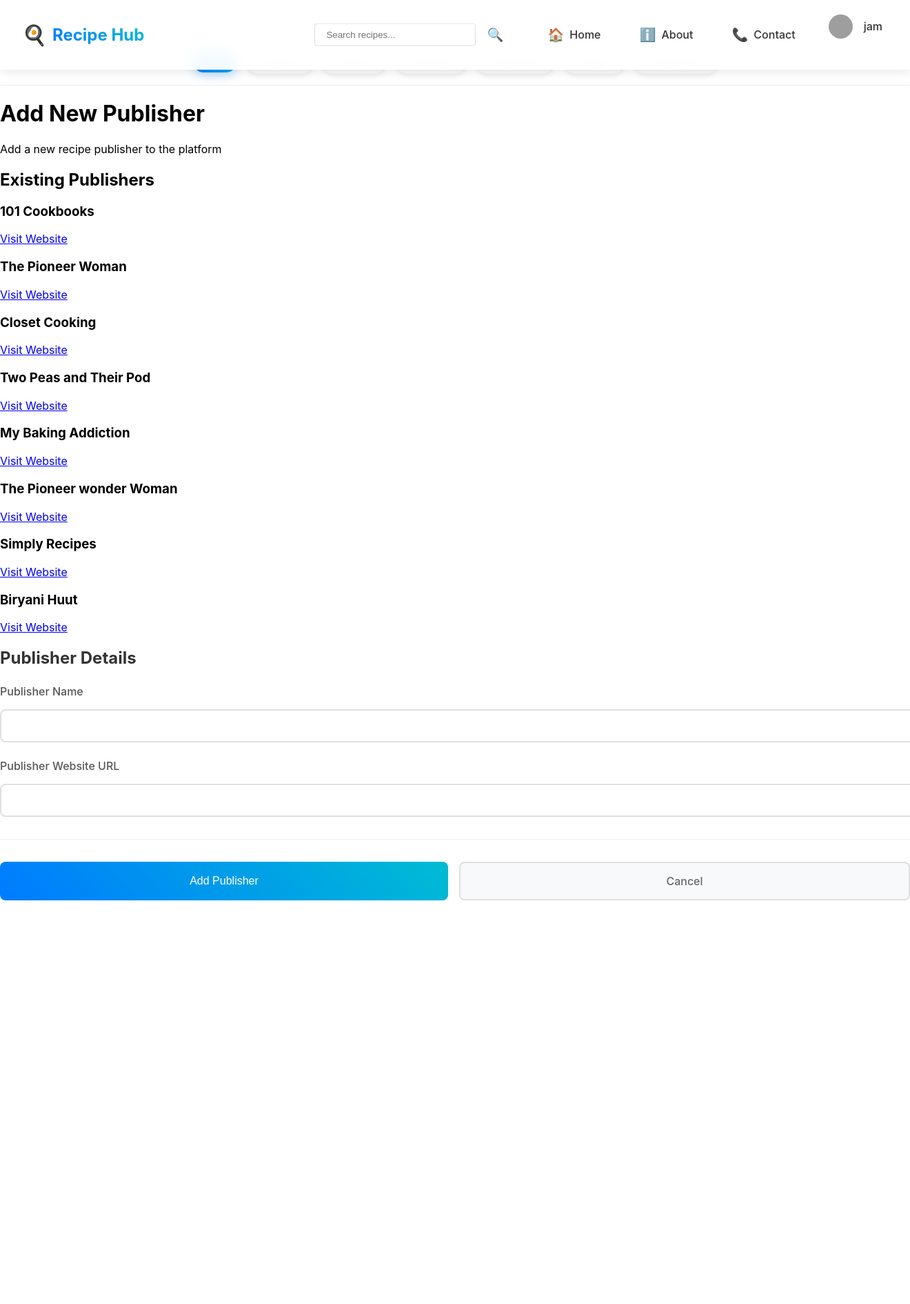
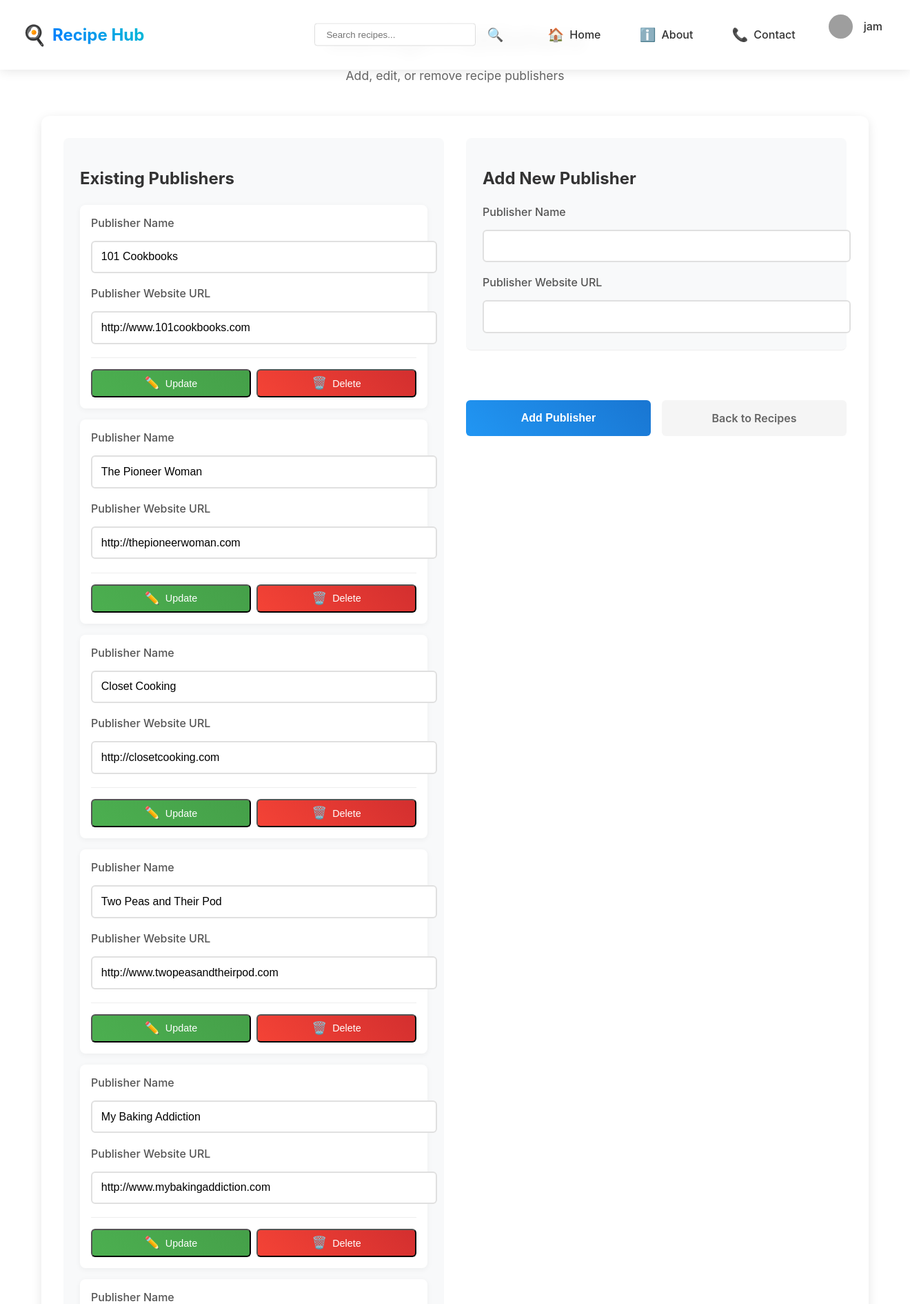
Before and after one commit to jamalihassan0307/recipe_finder, a Django app: page /recipe/publisher/add/ in a window 1320 px wide; the page is wider, and only the part inside the window is pictured. Shown: the top 1890 px of that part at 69% size. Before the commit the page ends 1305 px from the top of that part, so only its background shows below. Run offline with Django 5.2, Linux system fonts and the light colour scheme; a user stored in the database is signed in; data comes from the database, SQL or seed files in the repository; grey boxes are pictures that could not be loaded.

Commit message:
Refactor add_publisher view and template to support adding, editing, and deleting publishers. Implement action-based handling for publisher management, enhance form layout, and add new CSS styles for improved user experience. Update template links and titles for consistency.

```diff
--- a/app/views.py
+++ b/app/views.py
@@ -214,19 +214,52 @@
 @admin_required
 def add_publisher(request):
     if request.method == 'POST':
-        name = request.POST.get('publisher_name')
-        url = request.POST.get('publisher_url')
+        action = request.POST.get('action')
 
-        if Publisher.objects.filter(publisher_name=name).exists():
-            messages.error(request, 'A publisher with this name already exists.')
-            return redirect('add_publisher')
+        if action == 'add':
+            name = request.POST.get('publisher_name')
+            url = request.POST.get('publisher_url')
 
-        Publisher.objects.create(
-            publisher_name=name,
-            publisher_url=url
-        )
-        messages.success(request, 'Publisher added successfully!')
-        return redirect('manage_recipes')
+            if Publisher.objects.filter(publisher_name=name).exists():
+                messages.error(request, 'A publisher with this name already exists.')
+            else:
+                Publisher.objects.create(
+                    publisher_name=name,
+                    publisher_url=url
+                )
+                messages.success(request, 'Publisher added successfully!')
+
+        elif action == 'edit':
+            publisher_id = request.POST.get('publisher_id')
+            name = request.POST.get('publisher_name')
+            url = request.POST.get('publisher_url')
+
+            try:
+                publisher = Publisher.objects.get(id=publisher_id)
+                if Publisher.objects.filter(publisher_name=name).exclude(id=publisher_id).exists():
+                    messages.error(request, 'A publisher with this name already exists.')
+                else:
+                    publisher.publisher_name = name
+                    publisher.publisher_url = url
+                    publisher.save()
+                    messages.success(request, 'Publisher updated successfully!')
+            except Publisher.DoesNotExist:
+                messages.error(request, 'Publisher not found.')
+
+        elif action == 'delete':
+            publisher_id = request.POST.get('publisher_id')
+            try:
+                publisher = Publisher.objects.get(id=publisher_id)
+                # Check if there are any recipes associated with this publisher
+                if Recipe.objects.filter(publisher=publisher).exists():
+                    messages.error(request, 'Cannot delete publisher with associated recipes. Please delete or reassign the recipes first.')
+                else:
+                    publisher.delete()
+                    messages.success(request, 'Publisher deleted successfully!')
+            except Publisher.DoesNotExist:
+                messages.error(request, 'Publisher not found.')
+
+        return redirect('add_publisher')
 
     publishers = Publisher.objects.all()
     return render(request, 'add-publisher.html', {'publishers': publishers})
--- /dev/null
+++ b/static/css/pages/AddPublisher.css
@@ -0,0 +1,256 @@
+.add-publisher-container {
+    max-width: 1200px;
+    margin: 2rem auto;
+    padding: 0 1rem;
+}
+
+.add-publisher-header {
+    text-align: center;
+    margin-bottom: 3rem;
+}
+
+.add-publisher-header h1 {
+    font-size: 2.5rem;
+    color: #333;
+    margin-bottom: 0.5rem;
+}
+
+.add-publisher-header .subtitle {
+    color: #666;
+    font-size: 1.1rem;
+}
+
+.publisher-content {
+    display: grid;
+    grid-template-columns: 1fr 1fr;
+    gap: 2rem;
+    background: white;
+    border-radius: 12px;
+    box-shadow: 0 4px 15px rgba(0,0,0,0.1);
+    padding: 2rem;
+}
+
+.existing-publishers {
+    background: #f8f9fa;
+    padding: 1.5rem;
+    border-radius: 8px;
+}
+
+.existing-publishers h2 {
+    color: #333;
+    margin-bottom: 1.5rem;
+    font-size: 1.5rem;
+}
+
+.publishers-list {
+    display: flex;
+    flex-direction: column;
+    gap: 1rem;
+}
+
+.publisher-card {
+    background: white;
+    padding: 1rem;
+    border-radius: 8px;
+    box-shadow: 0 2px 8px rgba(0,0,0,0.05);
+    transition: transform 0.3s ease;
+    position: relative;
+}
+
+.publisher-card:hover {
+    transform: translateY(-2px);
+    box-shadow: 0 4px 12px rgba(0,0,0,0.1);
+}
+
+.publisher-card h3 {
+    color: #333;
+    margin-bottom: 0.5rem;
+    font-size: 1.1rem;
+}
+
+.publisher-url {
+    color: #2196F3;
+    text-decoration: none;
+    font-size: 0.9rem;
+    display: inline-block;
+    margin-top: 0.5rem;
+    transition: color 0.3s ease;
+}
+
+.publisher-url:hover {
+    color: #1976D2;
+    text-decoration: underline;
+}
+
+.no-publishers {
+    color: #666;
+    text-align: center;
+    padding: 2rem;
+    background: white;
+    border-radius: 8px;
+    box-shadow: 0 2px 8px rgba(0,0,0,0.05);
+}
+
+.add-publisher-form {
+    display: flex;
+    flex-direction: column;
+    gap: 1.5rem;
+}
+
+.form-section {
+    background: #f8f9fa;
+    padding: 1.5rem;
+    border-radius: 8px;
+}
+
+.form-section h2 {
+    color: #333;
+    margin-bottom: 1.5rem;
+    font-size: 1.5rem;
+}
+
+.form-group {
+    margin-bottom: 1.2rem;
+}
+
+.form-group label {
+    display: block;
+    margin-bottom: 0.5rem;
+    color: #555;
+    font-weight: 500;
+}
+
+.form-group input {
+    width: 100%;
+    padding: 0.8rem;
+    border: 2px solid #e0e0e0;
+    border-radius: 6px;
+    font-size: 1rem;
+    transition: all 0.3s ease;
+}
+
+.form-group input:focus {
+    border-color: #2196F3;
+    box-shadow: 0 0 0 3px rgba(33, 150, 243, 0.1);
+    outline: none;
+}
+
+.form-actions {
+    display: flex;
+    gap: 1rem;
+    margin-top: 1rem;
+}
+
+.submit-button {
+    flex: 1;
+    padding: 1rem;
+    background: linear-gradient(45deg, #2196F3, #1976D2);
+    color: white;
+    border: none;
+    border-radius: 6px;
+    font-size: 1rem;
+    font-weight: 600;
+    cursor: pointer;
+    transition: all 0.3s ease;
+}
+
+.submit-button:hover {
+    transform: translateY(-2px);
+    box-shadow: 0 4px 12px rgba(33, 150, 243, 0.3);
+}
+
+.cancel-button {
+    flex: 1;
+    padding: 1rem;
+    background: #f5f5f5;
+    color: #666;
+    border: none;
+    border-radius: 6px;
+    font-size: 1rem;
+    font-weight: 600;
+    text-decoration: none;
+    text-align: center;
+    transition: all 0.3s ease;
+}
+
+.cancel-button:hover {
+    background: #e0e0e0;
+    transform: translateY(-2px);
+}
+
+.publisher-actions {
+    display: flex;
+    gap: 0.5rem;
+    margin-top: 1rem;
+    padding-top: 1rem;
+    border-top: 1px solid #eee;
+}
+
+.edit-publisher-btn,
+.delete-publisher-btn {
+    flex: 1;
+    padding: 0.5rem;
+    border-radius: 6px;
+    text-decoration: none;
+    font-size: 0.9rem;
+    font-weight: 500;
+    display: flex;
+    align-items: center;
+    justify-content: center;
+    gap: 0.5rem;
+    transition: all 0.3s ease;
+}
+
+.edit-publisher-btn {
+    background: linear-gradient(45deg, #4CAF50, #45a049);
+    color: white;
+}
+
+.edit-publisher-btn:hover {
+    background: linear-gradient(45deg, #45a049, #388E3C);
+    transform: translateY(-2px);
+    box-shadow: 0 2px 8px rgba(76, 175, 80, 0.3);
+}
+
+.delete-publisher-btn {
+    background: linear-gradient(45deg, #f44336, #d32f2f);
+    color: white;
+}
+
+.delete-publisher-btn:hover {
+    background: linear-gradient(45deg, #d32f2f, #c62828);
+    transform: translateY(-2px);
+    box-shadow: 0 2px 8px rgba(244, 67, 54, 0.3);
+}
+
+.btn-icon {
+    font-size: 1.1rem;
+}
+
+@media (max-width: 768px) {
+    .publisher-content {
+        grid-template-columns: 1fr;
+    }
+
+    .add-publisher-header h1 {
+        font-size: 2rem;
+    }
+
+    .form-actions {
+        flex-direction: column;
+    }
+
+    .submit-button,
+    .cancel-button {
+        width: 100%;
+    }
+
+    .publisher-actions {
+        flex-direction: column;
+    }
+
+    .edit-publisher-btn,
+    .delete-publisher-btn {
+        width: 100%;
+    }
+}
--- a/templates/add-publisher.html
+++ b/templates/add-publisher.html
@@ -1,20 +1,20 @@
 {% extends 'base.html' %}
 {% load static %}
-{% block title %}Add Publisher - Recipe Hub{% endblock %}
+{% block title %}Manage Publishers - Recipe Hub{% endblock %}
 
 {% block extra_css %}
 <link rel="stylesheet" href="{% static 'css/index.css' %}">
 <link rel="stylesheet" href="{% static 'css/common.css' %}">
 <link rel="stylesheet" href="{% static 'css/App.css' %}">
 <link rel="stylesheet" href="{% static 'css/components/NavBar.css' %}">
-<link rel="stylesheet" href="{% static 'css/pages/AddRecipe.css' %}">
+<link rel="stylesheet" href="{% static 'css/pages/AddPublisher.css' %}">
 {% endblock %}
 
 {% block content %}
 <div class="add-publisher-container">
     <div class="add-publisher-header">
-        <h1>Add New Publisher</h1>
-        <p class="subtitle">Add a new recipe publisher to the platform</p>
+        <h1>Manage Publishers</h1>
+        <p class="subtitle">Add, edit, or remove recipe publishers</p>
     </div>
 
     <div class="publisher-content">
@@ -23,8 +23,29 @@
             <div class="publishers-list">
                 {% for publisher in publishers %}
                 <div class="publisher-card">
-                    <h3>{{ publisher.publisher_name }}</h3>
-                    <a href="{{ publisher.publisher_url }}" target="_blank" class="publisher-url">Visit Website</a>
+                    <form method="post" class="publisher-form">
+                        {% csrf_token %}
+                        <input type="hidden" name="action" value="edit">
+                        <input type="hidden" name="publisher_id" value="{{ publisher.id }}">
+                        <div class="form-group">
+                            <label for="publisher_name_{{ publisher.id }}">Publisher Name</label>
+                            <input type="text" id="publisher_name_{{ publisher.id }}" name="publisher_name" value="{{ publisher.publisher_name }}" required>
+                        </div>
+                        <div class="form-group">
+                            <label for="publisher_url_{{ publisher.id }}">Publisher Website URL</label>
+                            <input type="url" id="publisher_url_{{ publisher.id }}" name="publisher_url" value="{{ publisher.publisher_url }}" required>
+                        </div>
+                        <div class="publisher-actions">
+                            <button type="submit" class="edit-publisher-btn">
+                                <span class="btn-icon">✏️</span>
+                                <span>Update</span>
+                            </button>
+                            <button type="submit" name="action" value="delete" class="delete-publisher-btn" onclick="return confirm('Are you sure you want to delete this publisher?')">
+                                <span class="btn-icon">🗑️</span>
+                                <span>Delete</span>
+                            </button>
+                        </div>
+                    </form>
                 </div>
                 {% empty %}
                 <p class="no-publishers">No publishers added yet</p>
@@ -34,8 +55,9 @@
 
         <form method="post" class="add-publisher-form">
             {% csrf_token %}
+            <input type="hidden" name="action" value="add">
             <div class="form-section">
-                <h2>Publisher Details</h2>
+                <h2>Add New Publisher</h2>
                 <div class="form-group">
                     <label for="publisher_name">Publisher Name</label>
                     <input type="text" id="publisher_name" name="publisher_name" required>
@@ -48,7 +70,7 @@
 
             <div class="form-actions">
                 <button type="submit" class="submit-button">Add Publisher</button>
-                <a href="{% url 'manage_recipes' %}" class="cancel-button">Cancel</a>
+                <a href="{% url 'manage_recipes' %}" class="cancel-button">Back to Recipes</a>
             </div>
         </form>
     </div>
--- a/templates/base.html
+++ b/templates/base.html
@@ -88,17 +88,6 @@
     </div>
     {% endif %}
 
-    {% block filters %}
-    <div class="filter-tags">
-        <button class="filter-tag {% if not request.GET.filter %}active{% endif %}" data-filter="all">All</button>
-        <button class="filter-tag {% if request.GET.filter == 'popular' %}active{% endif %}" data-filter="popular">Popular</button>
-        <button class="filter-tag {% if request.GET.filter == 'recent' %}active{% endif %}" data-filter="recent">Recent</button>
-        <button class="filter-tag {% if request.GET.filter == 'trending' %}active{% endif %}" data-filter="trending">Trending</button>
-        <button class="filter-tag {% if request.GET.filter == 'vegetarian' %}active{% endif %}" data-filter="vegetarian">Vegetarian</button>
-        <button class="filter-tag {% if request.GET.filter == 'vegan' %}active{% endif %}" data-filter="vegan">Vegan</button>
-        <button class="filter-tag {% if request.GET.filter == 'gluten-free' %}active{% endif %}" data-filter="gluten-free">Gluten Free</button>
-    </div>
-    {% endblock %}
 
     {% block content %}{% endblock %}
 
```
